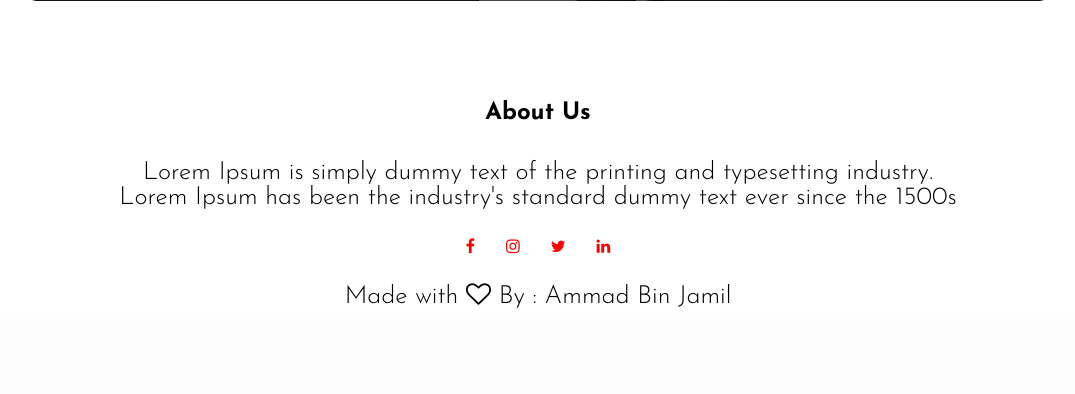
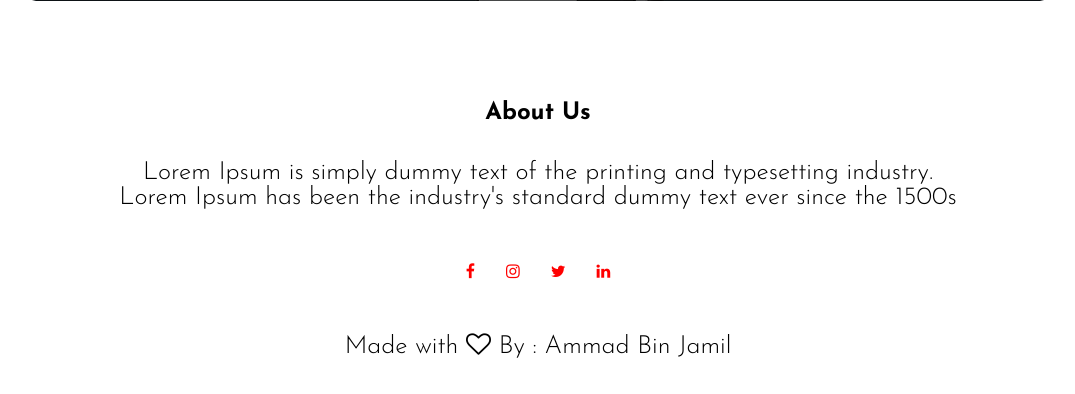
Before and after one commit to AmmadJamil97/Resident-Evil, a Flask app: page / in a window 1280 px wide. Shown: the part 4268-4662 px from the top of the page, without its empty margins (102-1177 px from the left). Before the commit the page ends 4576 px from the top, so only its background shows below. Run offline with Flask 2, Linux system fonts and the light colour scheme.

Commit message:
Sat, Nov 19, 2022, 12:54 AM +00:00

```diff
--- a/static/styles3.css
+++ b/static/styles3.css
@@ -416,6 +416,11 @@ h3
     font-wieght: 600;
 }
 
+.footer p
+{
+    margin: 25px 0;
+}
+
 .icons .fa
 {
     color: red;
```
